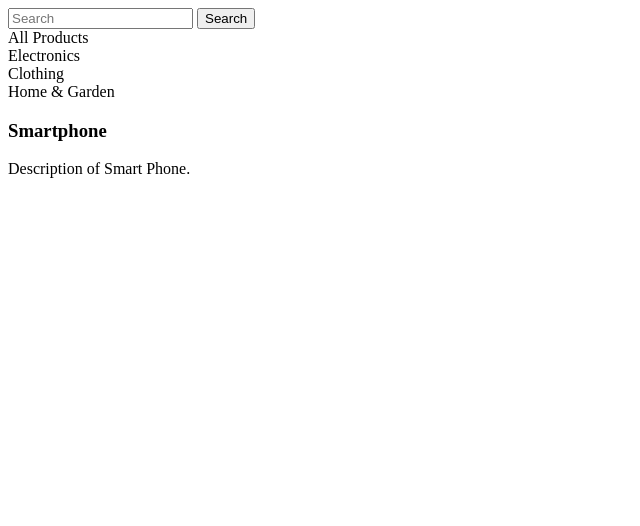
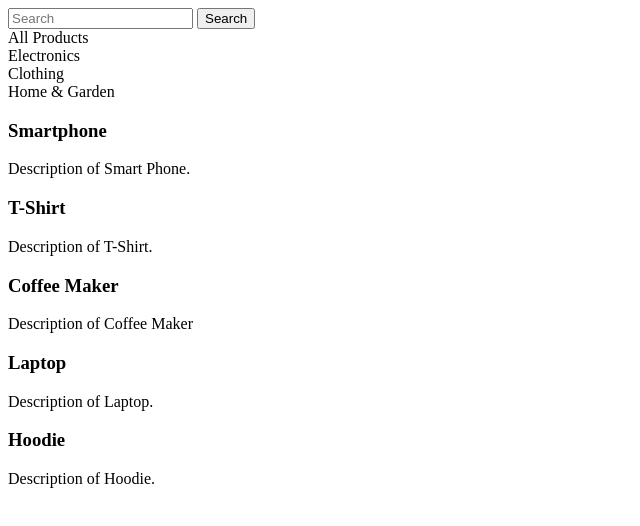
Before and after one commit to HetMamtora/JavaScript-Intermediate, a plain HTML site: page Filter-Category/index.html in a window 1280 px wide. Shown: the whole page, without its empty margins (0-640 px from the left). Drawn offline with Linux system fonts and the light colour scheme.

Commit message:
Update index.html

```diff
--- a/Filter-Category/index.html
+++ b/Filter-Category/index.html
@@ -4,6 +4,7 @@
     <meta charset="UTF-8">
     <meta name="viewport" content="width=device-width, initial-scale=1.0">
     <title>Filter-Category</title>
+    <link href="style.css" rel="stylesheet">
 </head>
 <body>
     <div class="filter-container">
@@ -24,6 +25,24 @@
             <h3>Smartphone</h3>
             <p>Description of Smart Phone.</p>
         </div>
+        <div class="product-item" data-category="clothing">
+            <h3>T-Shirt</h3>
+            <p>Description of T-Shirt.</p>
+        </div>
+        <div class="product-item" data-category="home">
+            <h3>Coffee Maker</h3>
+            <p>Description of Coffee Maker</p>
+        </div>
+        <div class="product-item" data-category="electronics">
+            <h3>Laptop</h3>
+            <p>Description of Laptop.</p>
+        </div>
+        <div class="product-item" data-category="clothing">
+            <h3>Hoodie</h3>
+            <p>Description of Hoodie.</p>
+        </div>
     </div>
+
+    <script src="script.js"></script>
 </body>
 </html>
```
